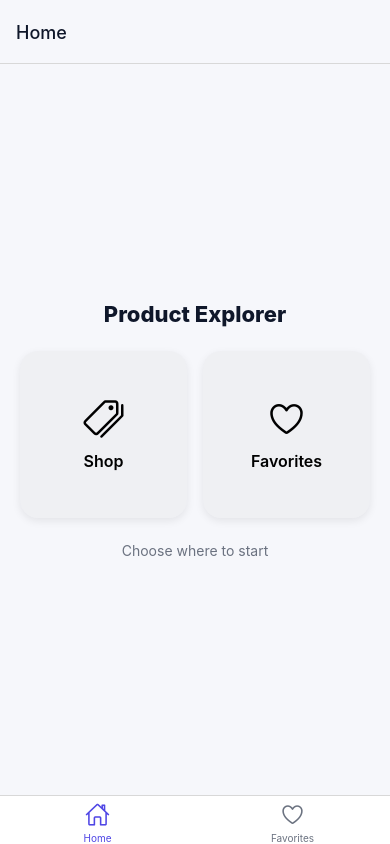
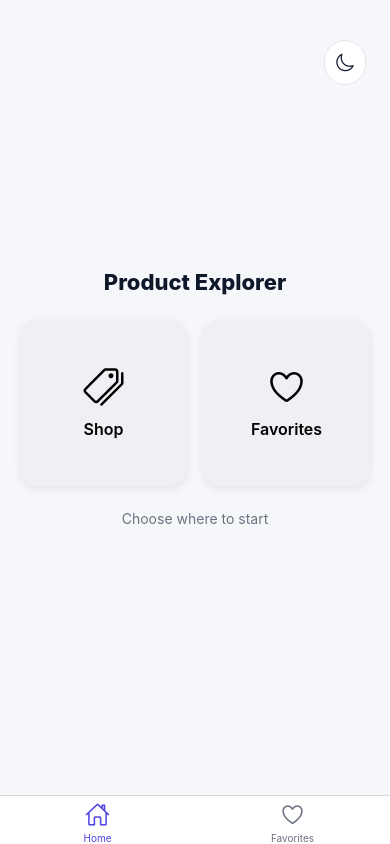
Before and after one commit to Gavrielsh/ProductExplorer, a React Native app: screen /Home in a window 390 px wide. Built offline with nearby package versions, Linux system fonts and the light colour scheme.

Commit message:
feat(ui): add Home dashboard, reusable ThemeToggleButton, and Products route; hide header on dashboard

```diff
--- /dev/null
+++ b/src/components/ThemeToggleButton.tsx
@@ -0,0 +1,72 @@
+import React from 'react';
+import { Pressable, StyleProp, ViewStyle, StyleSheet } from 'react-native';
+import Ionicons from 'react-native-vector-icons/Ionicons';
+import { useTheme, useThemeMode } from '../theme/ThemeProvider';
+
+type Props = {
+  /** Optional container style override */
+  style?: StyleProp<ViewStyle>;
+  /** Size of the icon (defaults to 20) */
+  size?: number;
+  /** Optional testID for e2e/tests */
+  testID?: string;
+  /** If true, uses a subtle border; good on cards and floating UIs (default: true) */
+  bordered?: boolean;
+  /** Optional onPress override (will call theme toggle if not provided) */
+  onPress?: () => void;
+};
+
+/**
+ * ThemeToggleButton
+ * -----------------
+ * Small, icon-only button to toggle between Light/Dark modes.
+ * Safe to reuse across screens (floating or inline).
+ */
+export default function ThemeToggleButton({
+  style,
+  size = 20,
+  testID,
+  bordered = true,
+  onPress,
+}: Props) {
+  const t = useTheme();
+  const { mode, toggle } = useThemeMode();
+
+  return (
+    <Pressable
+      testID={testID}
+      accessibilityRole="button"
+      accessibilityLabel="Toggle theme"
+      onPress={onPress ?? toggle}
+      android_ripple={{ color: 'rgba(0,0,0,0.08)', borderless: true }}
+      style={({ pressed }) => [
+        styles.base,
+        bordered && styles.bordered,
+        {
+          backgroundColor: t.colors.card,
+          borderColor: t.colors.border,
+          opacity: pressed ? 0.9 : 1,
+        },
+        style,
+      ]}
+    >
+      <Ionicons
+        name={mode === 'dark' ? 'sunny-outline' : 'moon-outline'}
+        size={size}
+        color={t.colors.text}
+      />
+    </Pressable>
+  );
+}
+
+const styles = StyleSheet.create({
+  base: {
+    padding: 10,
+    borderRadius: 999,
+    alignItems: 'center',
+    justifyContent: 'center',
+  },
+  bordered: {
+    borderWidth: StyleSheet.hairlineWidth,
+  },
+});
--- a/src/navigation/AppNavigator.tsx
+++ b/src/navigation/AppNavigator.tsx
@@ -49,7 +49,7 @@ function HomeStack() {
       <Stack.Screen
         name="Home"
         component={HomeDashboard}
-        options={{ title: 'Home' }}
+        options={{ title: 'Home', headerShown: false }}
       />
       <Stack.Screen
         name="Products"
--- a/src/screens/HomeDashboard.tsx
+++ b/src/screens/HomeDashboard.tsx
@@ -1,3 +1,4 @@
+// src/screens/HomeDashboard.tsx
 import React, { useRef } from 'react';
 import {
   View,
@@ -10,11 +11,12 @@ import {
 import { useNavigation } from '@react-navigation/native';
 import Ionicons from 'react-native-vector-icons/Ionicons';
 import { useTheme } from '../theme/ThemeProvider';
+import ThemeToggleButton from '../components/ThemeToggleButton';
 
 /**
- * BigTile Component
- * -----------------
- * A reusable square tile with icon + label and press animation.
+ * BigTile
+ * -------
+ * Reusable square tile with icon + label and a subtle press animation.
  */
 type TileProps = {
   label: string;
@@ -60,26 +62,27 @@ const BigTile = ({ label, icon, onPress }: TileProps) => {
 };
 
 /**
- * HomeDashboard Screen
- * --------------------
- * Replaces the old HomeScreen with a clean dashboard layout.
- * Displays two large animated buttons:
- * 1. "Shop" – navigates to Products list
- * 2. "Favorites" – navigates to Favorites tab
+ * HomeDashboard
+ * -------------
+ * Minimal home screen with two large buttons (Shop / Favorites)
+ * and a floating ThemeToggleButton for Light/Dark mode.
  */
 export default function HomeDashboard() {
   const theme = useTheme();
   const navigation = useNavigation<any>();
 
-  // Navigate to the Products screen inside this stack
+  // Navigate to product list inside the Home stack
   const goProducts = () => setTimeout(() => navigation.navigate('Products'), 90);
 
-  // Navigate to the Favorites tab (parent navigator)
+  // Navigate to Favorites tab (parent Tab navigator)
   const goFavorites = () =>
     setTimeout(() => navigation.getParent()?.navigate('FavoritesTab'), 90);
 
   return (
     <View style={[styles.container, { backgroundColor: theme.colors.bg }]}>
+      {/* Floating theme toggle (top-right) */}
+      <ThemeToggleButton style={styles.fab} />
+
       <Text style={[styles.title, { color: theme.colors.text, ...theme.typography.h1 }]}>
         Product Explorer
       </Text>
@@ -112,16 +115,17 @@ const styles = StyleSheet.create({
   },
   tile: {
     flex: 1,
-    aspectRatio: 1, // Keeps each tile perfectly square
+    aspectRatio: 1, // Keeps each tile square
     borderRadius: 18,
     overflow: 'hidden',
   },
-  tileInner: {
-    flex: 1,
-    alignItems: 'center',
-    justifyContent: 'center',
-    gap: 10,
-  },
+  tileInner: { flex: 1, alignItems: 'center', justifyContent: 'center', gap: 10 },
   tileLabel: { fontSize: 16, fontWeight: '600' },
   subtitle: { textAlign: 'center', marginTop: 24 },
+  fab: {
+    position: 'absolute',
+    top: 40,
+    right: 24,
+    zIndex: 10,
+  },
 });
--- a/src/screens/HomeScreen.tsx
+++ b/src/screens/HomeScreen.tsx
@@ -1,3 +1,4 @@
+// src/screens/HomeScreen.tsx
 import React from 'react';
 import {
   View,
@@ -15,12 +16,12 @@ import { useAppDispatch, useAppSelector } from '../hooks';
 import { fetchProducts } from '../slices/productsSlice';
 import { selectProducts } from '../selectors/productsSelectors';
 import ProductItem from '../components/ProductItem';
-import { useTheme, useThemeMode } from '../theme/ThemeProvider';
+import { useTheme } from '../theme/ThemeProvider';
+import ThemeToggleButton from '../components/ThemeToggleButton';
 import type { RootStackParamList } from '../navigation/AppNavigator';
 
 /**
  * Navigation type for the "Products" stack screen.
- * This replaces the old 'Home' type reference.
  */
 type Nav = NativeStackNavigationProp<RootStackParamList, 'Products'>;
 
@@ -28,12 +29,11 @@ type Nav = NativeStackNavigationProp<RootStackParamList, 'Products'>;
  * HomeScreen (Products List)
  * --------------------------
  * - Displays a searchable list of products
- * - Includes "Fetch" and "Theme toggle" buttons
+ * - Includes a "Fetch" button and a reusable ThemeToggleButton
  * - Supports pull-to-refresh and product filtering
  */
 export default function HomeScreen() {
   const t = useTheme();
-  const { mode, toggle } = useThemeMode();
   const navigation = useNavigation<Nav>();
   const dispatch = useAppDispatch();
 
@@ -112,9 +112,9 @@ export default function HomeScreen() {
         </View>
       </View>
 
-      {/* Action bar: Fetch + Theme toggle */}
+      {/* Action bar: Fetch + Theme toggle (reusable component) */}
       <View style={[styles.actionBar, { backgroundColor: t.colors.bg }]}>
-        <View style={{ flexDirection: 'row', gap: 8 }}>
+        <View style={{ flexDirection: 'row', gap: 8, alignItems: 'center' }}>
           <Pressable
             onPress={onFetchPress}
             style={({ pressed }) => [
@@ -126,22 +126,8 @@ export default function HomeScreen() {
             <Text style={styles.btnText}>Fetch</Text>
           </Pressable>
 
-          <Pressable
-            onPress={toggle}
-            style={({ pressed }) => [
-              styles.btn,
-              {
-                backgroundColor: t.colors.card,
-                borderWidth: StyleSheet.hairlineWidth,
-                borderColor: t.colors.border,
-              },
-              pressed && { opacity: 0.9 },
-            ]}
-          >
-            <Text style={[styles.btnText, { color: t.colors.text }]}>
-              {mode === 'dark' ? 'Light Mode' : 'Dark Mode'}
-            </Text>
-          </Pressable>
+          {/* Reusable theme toggle button */}
+          <ThemeToggleButton bordered />
         </View>
       </View>
 
```
